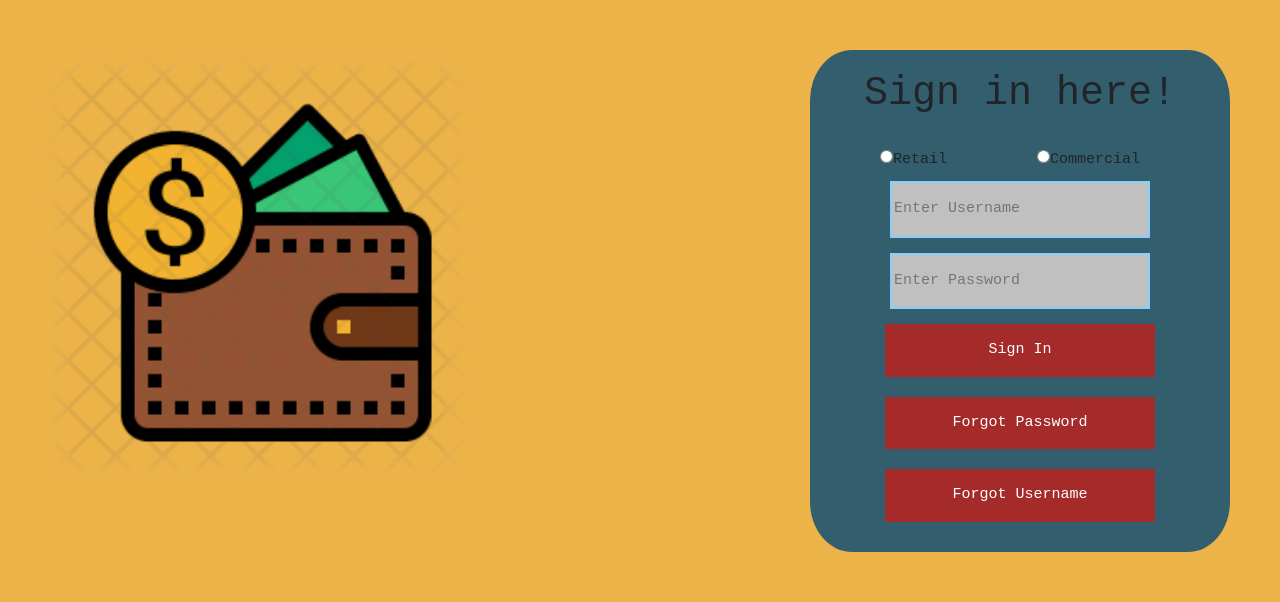
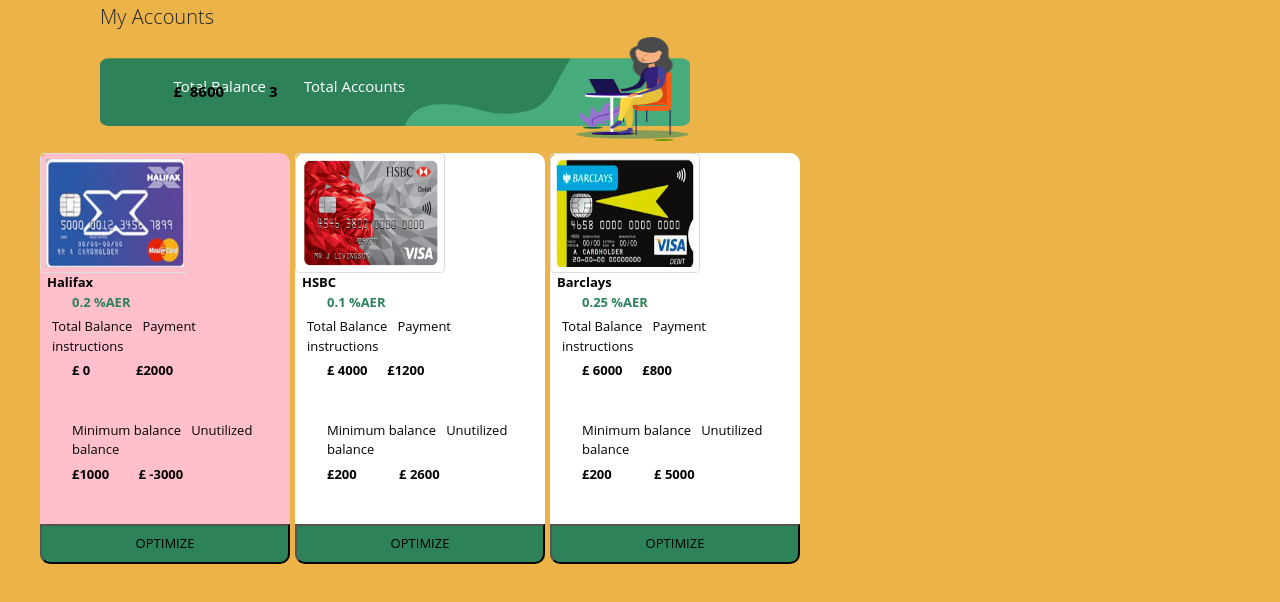
Before and after one commit to Laxmi25chaitanya/integration-optima, a React (Create React App) app: page /WalletPage in a window 1280 px wide. Before the commit this address led to /. Shown: the top 602 px of the page. Built offline with nearby package versions, Linux system fonts and the light colour scheme.

Commit message:
code is upto date with branch

```diff
--- a/src/index.js
+++ b/src/index.js
@@ -25,10 +25,10 @@
         <Route exact path="/changePassword" component={ChangePassword} />
         <Route exact path="/forgotusername" component={ForgotUsername} />
         <Route exact path="/changeusername" component={ChangeUsername} />
-        <ProtectedRoute exact path="/home" component={layout} />
-        <ProtectedRoute exact path="/spendAnalysis" component={SpendAnalysis} />
-        <ProtectedRoute exact path="/WalletPage" component={WalletPage} />
-        <ProtectedRoute path="/spendanalysis/budgetanalysis" component={BudgetAnalysis} />
+        <Route exact path="/home" component={layout} />
+        <Route exact path="/spendAnalysis" component={SpendAnalysis} />
+        <Route exact path="/WalletPage" component={WalletPage} />
+        <Route path="/spendanalysis/budgetanalysis" component={BudgetAnalysis} />
       </Provider>
     </Switch>
   </Router>,
--- a/userCredentials.json
+++ b/userCredentials.json
@@ -1,11 +1,10 @@
-{
-    "userList": [
+{"userList": [
         {
             "type": "retail",
             "userDetails": [
                 {
                     "userName": "12345",
-                    "pwd": "an12345",
+                    "pwd": "123456",
                     "mailId": "12345@gmail.com"
                 },
                 {
@@ -60,5 +59,193 @@
                 }
             ]
         }
+    ],
+    "userdata": [
+        {
+            "username": "alice",
+            "noOfDebitAccounts": 3,
+            "noOfCreditAccounts": 3,
+            "totalAvailableDebitBalance": 8600,
+            "totalAvailableCreditBalance": 3800,
+            "savingsOnBestMatch": 6962.56
+        }
+    ],
+    "credit": [
+        {
+            "username": "alice",
+            "password": "wonderland",
+            "UIN": "UIN-xxxx",
+            "creditScore": 700,
+            "banks": [
+                {
+                    "bankName": "NatWest",
+                    "bankId": "NNaattWWeesstt",
+                    "cardimage": "credit1.png",
+                    "accounts": [
+                        {
+                            "accountType": "CC",
+                            "accountNumber": "XXXXXX XXXXXX6789",
+                            "accountTitle": "Reward Black Credit Card",
+                            "creditLimit": 3000,
+                            "availableCredit": 1200,
+                            "totalBalanceDue": 1800,
+                            "minBalanceDue": 30,
+                            "apr": 37.1,
+                            "dueDate": "new Date().setDate(new Date().getDate()+5)"
+                        }
+                    ]
+                },
+                {
+                    "bankName": "RBS",
+                    "bankId": "RRBBSS",
+                    "cardimage": "credit2.png",
+                    "accounts": [
+                        {
+                            "accountType": "CC",
+                            "accountNumber": "XXXXXX XXXXXX7891",
+                            "accountTitle": "RBS Unlimited Credit Card",
+                            "creditLimit": 4000,
+                            "availableCredit": 2800,
+                            "totalBalanceDue": 1200,
+                            "minBalanceDue": 100,
+                            "apr": 19.94,
+                            "dueDate": "new Date().setDate(new Date().getDate()+5)"
+                        }
+                    ]
+                },
+                {
+                    "bankName": "Barclays",
+                    "bankId": "BBaarrccllaayyss",
+                    "cardimage": "credit3.png",
+                    "accounts": [
+                        {
+                            "accountType": "M",
+                            "accountNumber": "XXXXXX XXXXXX7890",
+                            "accountTitle": "2 Years Fixed Reward",
+                            "minMonthlyPayment": 800,
+                            "remainingFullTerm": "5Y 3M",
+                            "totalBalanceDue": 50000,
+                            "interestRate": 3.3,
+                            "dueDate": "new Date().setDate(new Date().getDate()+5)"
+                        }
+                    ]
+                }
+            ]
+        }
+    ],
+    "debit": [
+        {
+            "username": "alice",
+            "password": "wonderland",
+            "UIN": "XXXX-xxxx",
+            "creditScore": 700,
+            "banks": [
+                {
+                    "bankName": "Halifax",
+                    "bankId": "HHaalliiffaaxx",
+                    "cardimage": "debit1.png",
+                    "accounts": [
+                        {
+                            "accountType": "SB",
+                            "accountID": "876",
+                            "accountNumber": "XXXXXX XXXX6789",
+                            "accountTitle": "Every Day Saver",
+                            "standingInst": 2000,
+                            "balance": 0,
+                            "minBalance": 1000,
+                            "interestRate": 0.2,
+                            "availableBalance": -3000,
+                            "automatedSITransations": true,
+                            "standingInstructions": [
+                                {
+                                    "name": "Electricity bill",
+                                    "value": 200,
+                                    "schdDate": "12-23-2018",
+                                    "canClear": true
+                                },
+                                {
+                                    "name": "Utility bills",
+                                    "value": 1000,
+                                    "schdDate": "12-19-2018",
+                                    "canClear": true
+                                },
+                                {
+                                    "name": "Account transfer to friend",
+                                    "value": 800,
+                                    "schdDate": "12-10-2018",
+                                    "canClear": false
+                                }
+                            ]
+                        }
+                    ]
+                },
+                {
+                    "bankName": "HSBC",
+                    "bankId": "HHSSBBCC",
+                    "cardimage": "debit2.png",
+                    "accounts": [
+                        {
+                            "accountType": "PCA",
+                            "accountID": "123",
+                            "accountNumber": "XXXXXX XXXX6123",
+                            "accountTitle": "HSBC Advance Bank Account",
+                            "standingInst": 1200,
+                            "balance": 4000,
+                            "minBalance": 200,
+                            "interestRate": 0.1,
+                            "availableBalance": 2600,
+                            "automatedSITransations": false,
+                            "standingInstructions": [
+                                {
+                                    "name": "SIP",
+                                    "value": 900,
+                                    "schdDate": "12-23-2018",
+                                    "canClear": true
+                                },
+                                {
+                                    "name": "Term Insurance",
+                                    "value": 300,
+                                    "schdDate": "12-25-2018",
+                                    "canClear": true
+                                }
+                            ]
+                        }
+                    ]
+                },
+                {
+                    "bankName": "Barclays",
+                    "bankId": "BBaarrccllaayyss",
+                    "cardimage": "debit3.png",
+                    "accounts": [
+                        {
+                            "accountType": "SB",
+                            "accountID": "234",
+                            "accountNumber": "XXXXXX XXXX3222",
+                            "accountTitle": "Easy Saver",
+                            "standingInst": 800,
+                            "balance": 6000,
+                            "minBalance": 200,
+                            "interestRate": 0.25,
+                            "availableBalance": 5000,
+                            "automatedSITransations": true,
+                            "standingInstructions": [
+                                {
+                                    "name": "Health Insurance",
+                                    "value": 200,
+                                    "schdDate": "12-25-2018",
+                                    "canClear": true
+                                },
+                                {
+                                    "name": "Term Premium",
+                                    "value": 600,
+                                    "schdDate": "12-20-2018",
+                                    "canClear": true
+                                }
+                            ]
+                        }
+                    ]
+                }
+            ]
+        }
     ]
 }
```
Also changed, not shown: 1 other file (tests, documents, lock files or other folders).
